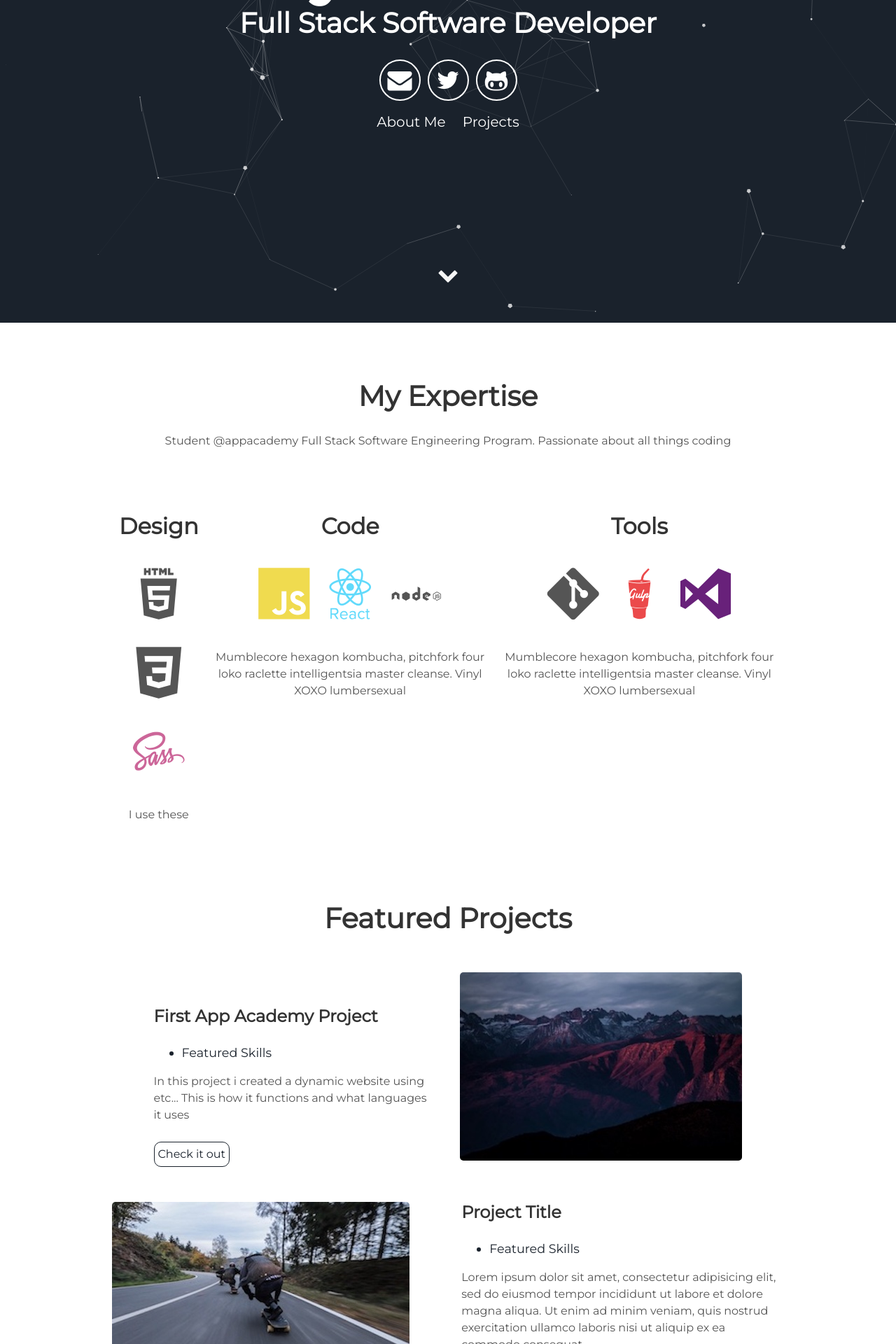
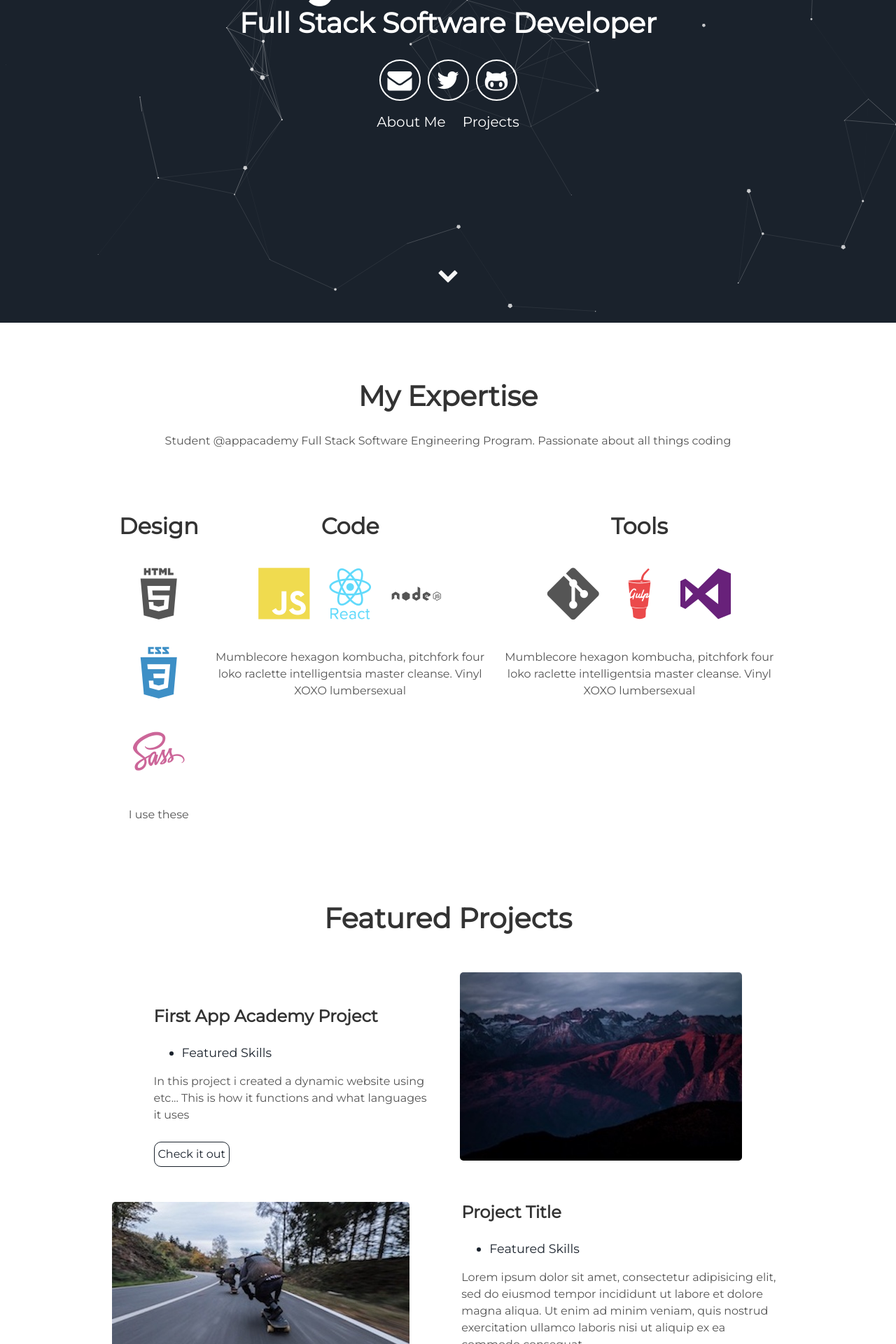
Before and after one commit to RyanGC93/RyanGC93.github.io, a Jekyll site: the page built from index.html, in a window 1280 px wide. Shown: the part 439-2359 px from the top of the page at 70% size. Built offline with Jekyll 4.4.1, drawn with Linux system fonts in a browser that asks for light colours.

Commit message:
devicona

```diff
--- a/_includes/about.html
+++ b/_includes/about.html
@@ -7,7 +7,7 @@
       <h2>Design</h2>
       <div>
         <i class="devicon-html5-plain-wordmark"></i>
-        <i class="devicon-css3-plain"></i>
+        <i class="devicon-css3-plain-wordmark colored"></i>
         <i class="devicon-sass-original colored"></i>
       </div>
       <p>I use these </p>
```
